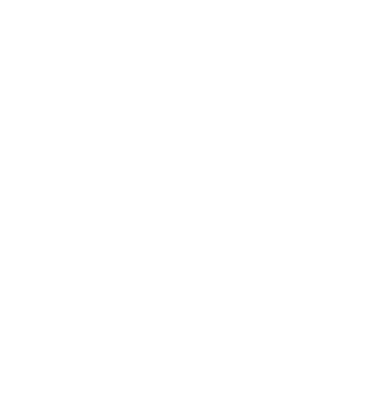
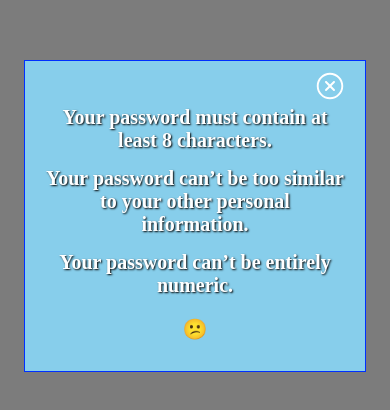
Before and after one commit to gaurav-jo1/VerifyMe_Frontend, a React (Vite) app: page /signupcard in a window 390 px wide. Before the commit this address had no page. Shown: the part 206-616 px from the top of the page. Built offline with nearby package versions, Linux system fonts and the light colour scheme; a web font is replaced by a local one.

Commit message:
signup card responsive added

```diff
--- a/src/App.tsx
+++ b/src/App.tsx
@@ -6,6 +6,8 @@
 import HomePage from "./pages/HomePage";
 import RequireAuth from "./utils/RequireAuth";
 import AuthProvider from "./context/AuthContext";
+import Card from "./components/Card";
+import SignupCard from "./components/SignupCard";
 
 function App() {
   return (
@@ -17,6 +19,8 @@
           </Route>
           <Route path="/login" element={<LoginPage />} />
           <Route path="/signup" element={<SignupPage />} />
+          <Route path="/card" element={<Card />} />
+          <Route path="/signupcard" element={<SignupCard />} />
         </Routes>
       </div>
     </AuthProvider>
--- a/src/styling/Card.scss
+++ b/src/styling/Card.scss
@@ -6,6 +6,7 @@
   height: 100vh;
   width: 100%;
   z-index: 10;
+  position: absolute;
 }
 
 .Card__container {
@@ -62,3 +63,18 @@
     }
   }
 }
+
+@media (max-width: 1025px) {
+
+}
+
+@media (max-width: 610px) {
+  .Card__container-created {
+    display: none;
+  }
+
+  .Card__container {
+    padding: 20px 30px;
+  }
+
+}
--- a/src/styling/SignupCard.scss
+++ b/src/styling/SignupCard.scss
@@ -3,6 +3,7 @@
   height: 100vh;
   width: 100%;
   z-index: 10;
+  position: absolute;
 
   .SignupCard__card-container {
     display: flex;
@@ -60,3 +61,58 @@
     }
   }
 }
+
+@media (max-width: 610px) {
+  .SignupCard__container {
+    .SignupCard__card-container {
+      .SignupCard__container-content {
+        .SignupCard__container-img {
+          display: none;
+        }
+        .SignupCard__container-warning {
+          padding-top: 50px;
+          padding-bottom: 30px;
+          h1 {
+            font-size: 20px;
+          }
+
+          p {
+            font-size: 30px;
+          }
+        }
+      }
+    }
+  }
+}
+
+@media (max-width: 425px) {
+  .SignupCard__container {
+    .SignupCard__card-container {
+      width: 300px;
+      padding-left: 20px;
+      padding-right: 20px;
+      .SignupCard__container-cross {
+
+        h2 {
+          font-size: 30px;
+        }
+      }
+      .SignupCard__container-content {
+        .SignupCard__container-img {
+          display: none;
+        }
+        .SignupCard__container-warning {
+          padding: 30px 0;
+
+          h1 {
+            font-size: 20px;
+          }
+
+          p {
+            font-size: 20px;
+          }
+        }
+      }
+    }
+  }
+}
```
